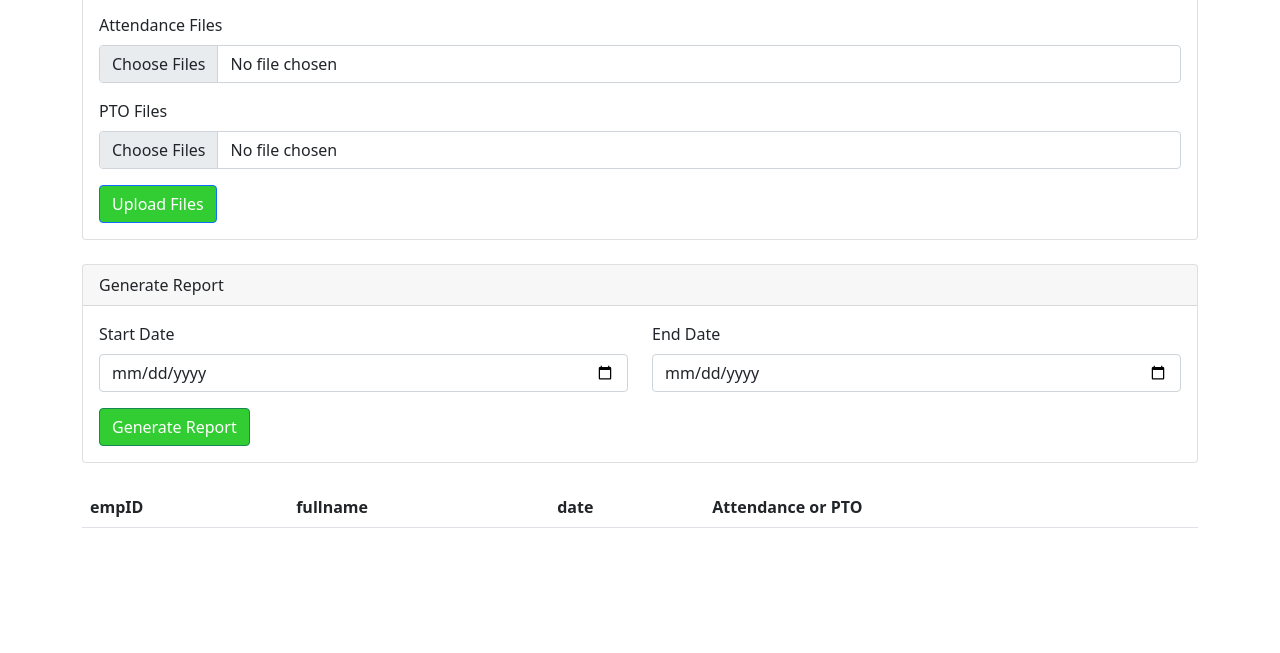
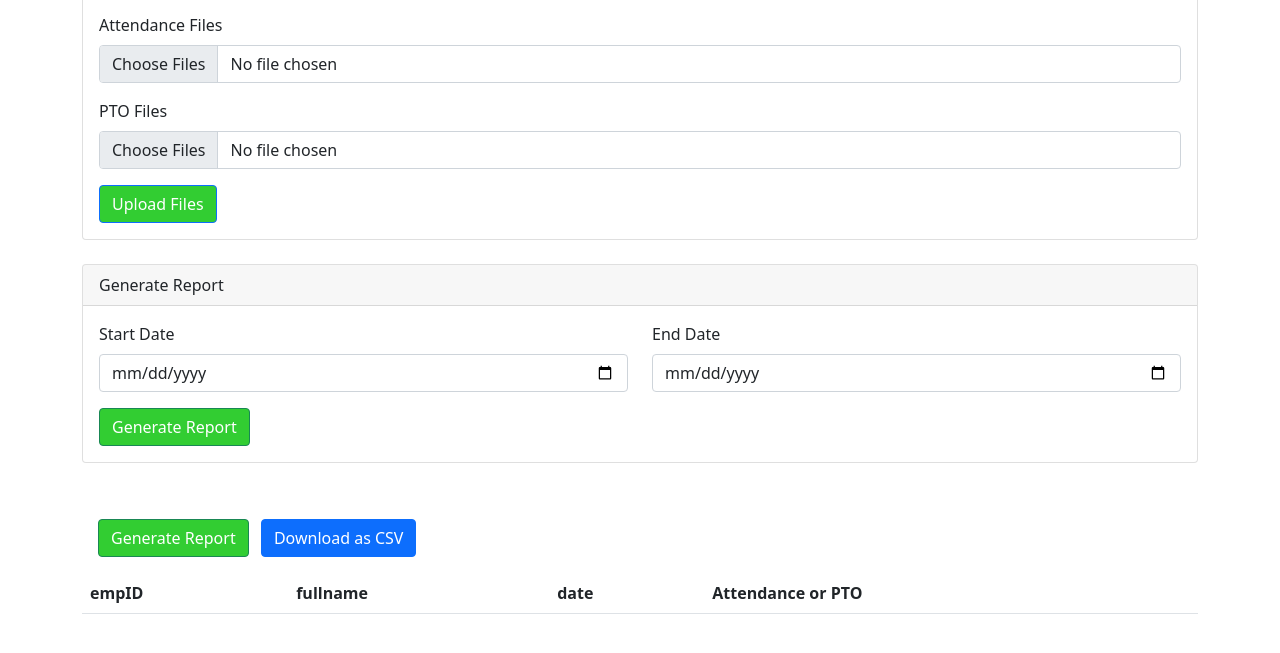
Before and after one commit to jgazes-coder/attendance, a plain HTML site: page index.html in a window 1280 px wide. Shown: the part 125-778 px from the top of the page. Drawn offline with nearby package versions, Linux system fonts and the light colour scheme.

Commit message:
Update index.html

```diff
--- a/index.html
+++ b/index.html
@@ -53,6 +53,18 @@
             </div>
         </div>
 
+<!-- this was the new button functionality just added in************************************ -->
+
+        <div class="card-body">
+  <!-- ... existing date range inputs ... -->
+  <div class="mt-3">
+    <button id="generateReportBtn" class="btn btn-success me-2">Generate Report</button>
+    <button id="exportBtn" class="btn btn-primary">Download as CSV</button>
+  </div>
+</div>
+
+<!-- this is he end of the inserted code*************************** -->
+
         <!-- RESULTS TABLE -->
         <div id="reportResults">
             <table id="reportTable" class="table table-striped">
```
